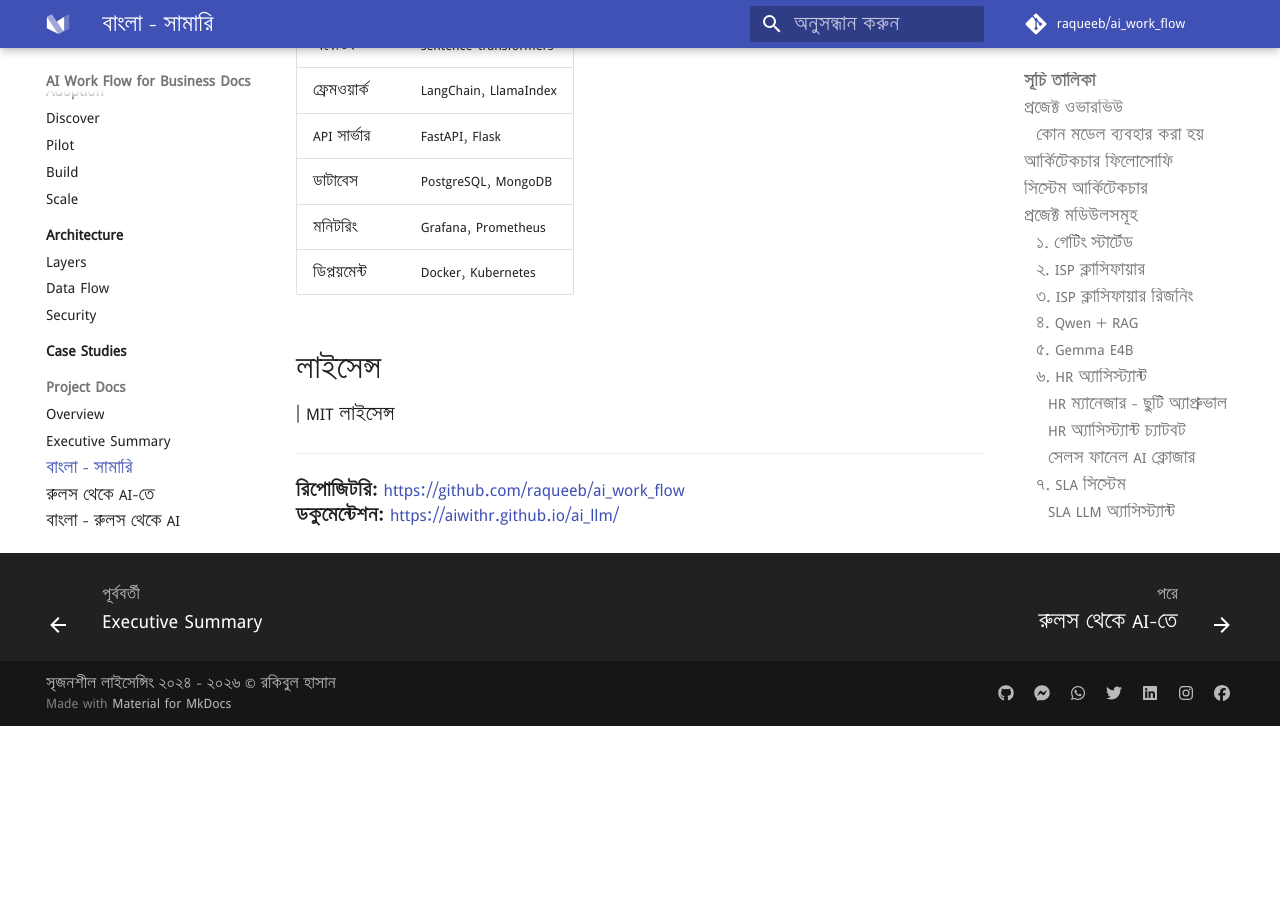
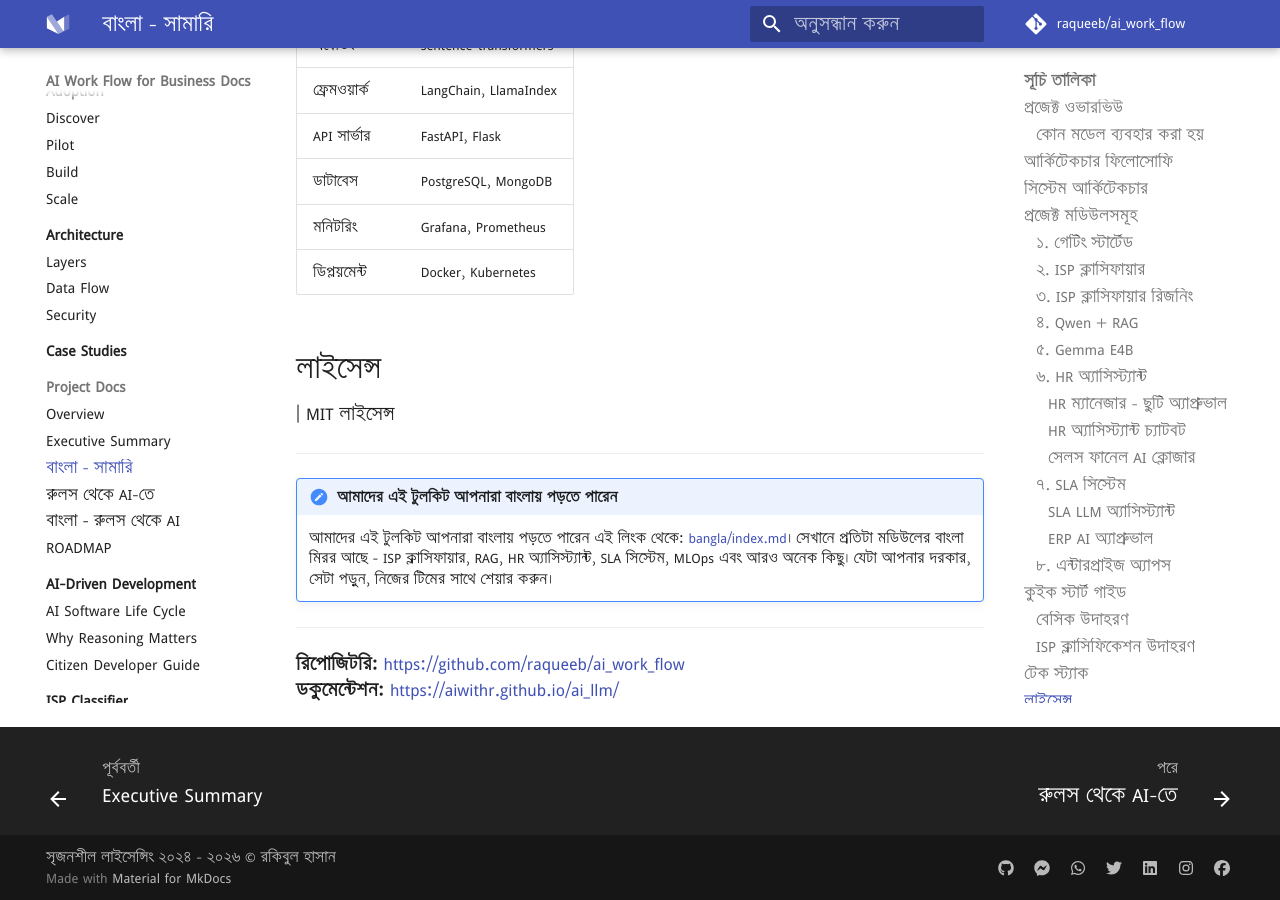
Before and after one commit to aiwithr/ai_llm, an MkDocs documentation site: the page built from docs/PROJECT_SUMMARY_bangla.md, in a window 1280 px wide and 900 px high, scrolled down 13521 px. Built offline with MkDocs 1.6.1 and Material for MkDocs 9.7.7, drawn with Linux system fonts in a browser that asks for light colours; some web fonts are replaced; comment, search, counter and statistics services are not loaded; before the commit the page ends 14247 px from its top, so only the background shows below that.

Commit message:
docs(bangla): add Bengali toolkit callout to PROJECT_SUMMARY_bangla
Add a footer-style admonition pointing readers to bangla/index.md so
they can find the rest of the Bengali module mirrors (ISP Classifier,
RAG, HR Assistant, SLA, MLOps, etc.) in one click from the executive
summary.

Uses the same `!!! note` admonition pattern as the rest of the
Bengali/English site, with the exact phrasing the user requested.

```diff
--- a/docs/PROJECT_SUMMARY_bangla.md
+++ b/docs/PROJECT_SUMMARY_bangla.md
@@ -487,5 +487,11 @@
 
 ---
 
+!!! note "আমাদের এই টুলকিট আপনারা বাংলায় পড়তে পারেন"
+
+    আমাদের এই টুলকিট আপনারা বাংলায় পড়তে পারেন এই লিংক থেকে: [bangla/index.md](bangla/index.md)। সেখানে প্রতিটা মডিউলের বাংলা মিরর আছে - ISP ক্লাসিফায়ার, RAG, HR অ্যাসিস্ট্যান্ট, SLA সিস্টেম, MLOps এবং আরও অনেক কিছু। যেটা আপনার দরকার, সেটা পড়ুন, নিজের টিমের সাথে শেয়ার করুন।
+
+---
+
 **রিপোজিটরি:** [https://github.com/raqueeb/ai_work_flow](https://github.com/raqueeb/ai_work_flow)
 **ডকুমেন্টেশন:** [https://aiwithr.github.io/ai_llm/](https://aiwithr.github.io/ai_llm/)
```
